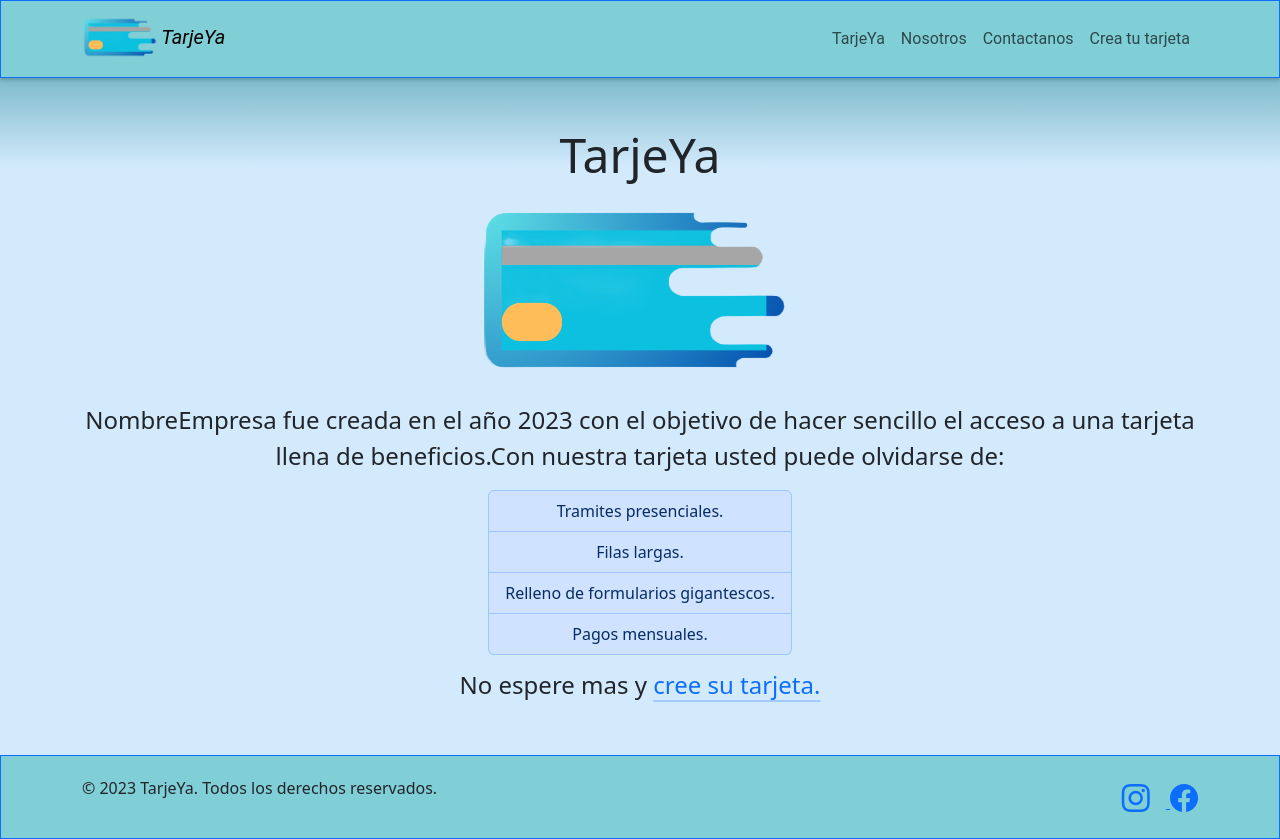
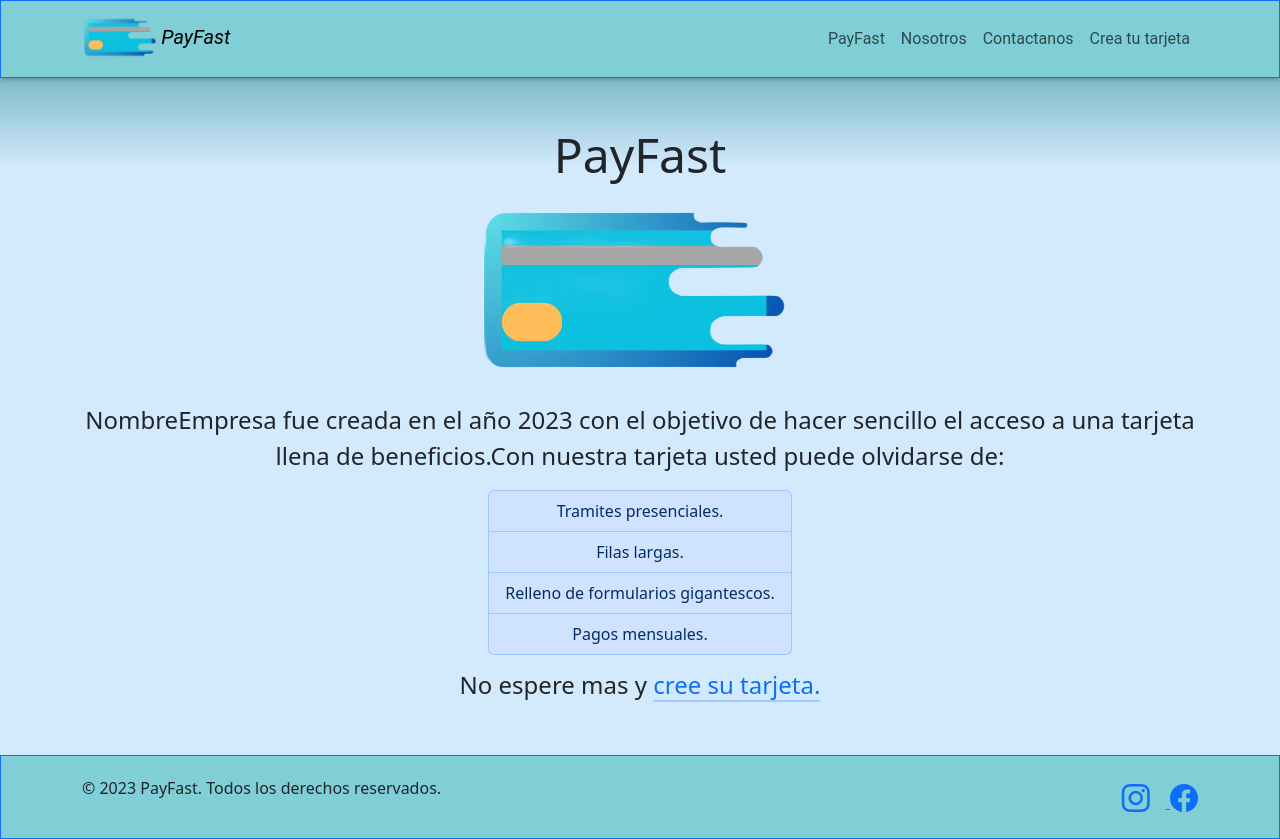
Before and after one commit to ZoeBarrios/practico_integrador_ARPROGRAMA, a plain HTML site: page Paginas/Empresa.html in a window 1280 px wide. Drawn offline with nearby package versions, Linux system fonts and the light colour scheme.

Commit message:
Cambiando nombre a PayFast en navbar, footer y empresa.html

```diff
--- a/Componentes/footer.html
+++ b/Componentes/footer.html
@@ -5,7 +5,7 @@
     <div class="container">
       <div class="row">
         <div class="col-12 col-md-6 text-center text-md-start">
-          <p>&copy; 2023 TarjeYa. Todos los derechos reservados.</p>
+          <p>&copy; 2023 PayFast. Todos los derechos reservados.</p>
         </div>
         <div class="col-12 col-md-6 text-center text-md-end">
           <a href="https://www.instagram.com/" target="_blank">
--- a/Componentes/navbar.html
+++ b/Componentes/navbar.html
@@ -4,7 +4,7 @@
   <nav class="navbar navbar-expand-lg navbar-light bg-blue border border-primary">
     <div class="container-xl">
       <a class="navbar-brand navbar-brand-sm" href="../Paginas/Empresa.html">
-        <img src="../img/logo_low.png" alt="logo de la página"><em>TarjeYa</em>
+        <img src="../img/logo_low.png" alt="logo de la página"><em>PayFast</em>
 
       </a>
       <button class="navbar-toggler" type="button" data-bs-toggle="collapse" data-bs-target="#navbarNav" aria-controls="navbarNav" aria-expanded="false" aria-label="Toggle navigation">
@@ -13,7 +13,7 @@
       <div class="collapse navbar-collapse justify-content-end" id="navbarNav">
         <ul class="navbar-nav">
           <li class="nav-item">
-            <a class="nav-link" aria-current="page" href="/Paginas/Empresa.html">TarjeYa</a>
+            <a class="nav-link" aria-current="page" href="/Paginas/Empresa.html">PayFast</a>
           </li>
           <li class="nav-item">
             <a class="nav-link" href="/Paginas/Nosotros.html">Nosotros</a>
--- a/Paginas/Empresa.html
+++ b/Paginas/Empresa.html
@@ -14,7 +14,7 @@
 <body class="d-flex flex-column">
   <div id="navbar"></div>
   <div class="presentacion d-flex justify-content-center align-items-center flex-column container my-5 text-center">
-    <h1 class="display-5">TarjeYa</h1>
+    <h1 class="display-5">PayFast</h1>
     <img src="/img/logo_low.png">
     <p style="font-size: 1.5rem;">NombreEmpresa fue creada en el año 2023 con el objetivo de hacer sencillo el acceso a una tarjeta llena de beneficios.Con nuestra tarjeta usted puede olvidarse de: </p>
     <ul class="list-group">
```
Also changed, not shown: Paginas/javascript/cargarDatos.js (+1 -8 lines).
